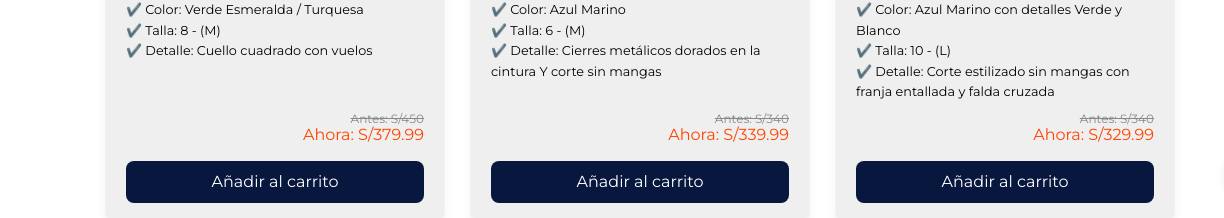
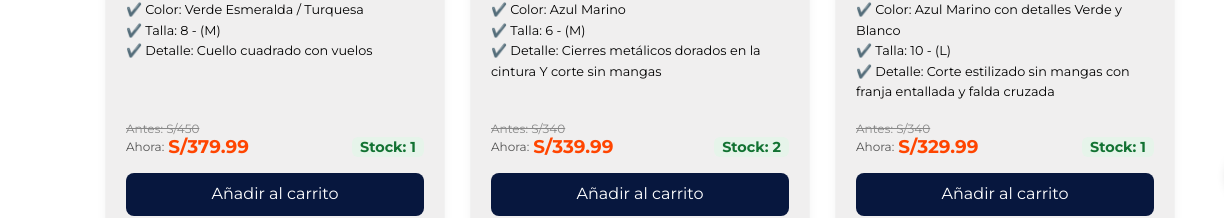
Before and after one commit to JJerjes/NutraAdvance-US, a website built with Vite: page frontend/pages/accesorios-mujeres.html in a window 1280 px wide. Shown: the part 585-803 px from the top of the page, 0-1224 px from the left. Built offline with nearby package versions, Linux system fonts and the light colour scheme.

Commit message:
feat: actualiza diseño de product card con stock, rutas de favicons y endpoints del backend

```diff
--- a/backend/NutraAdvanceAPI/appsettings.Development.json
+++ b/backend/NutraAdvanceAPI/appsettings.Development.json
@@ -4,5 +4,11 @@
       "Default": "Information",
       "Microsoft.AspNetCore": "Warning"
     }
+  },
+  "Cors": {
+    "AllowedOrigins": [
+      "http://localhost:5173",
+      "http://localhost:4173"
+    ]
   }
 }
--- a/frontend/public/json/accesorios-mujeres.json
+++ b/frontend/public/json/accesorios-mujeres.json
@@ -7,6 +7,7 @@
       "original": 450,
       "oferta": 379.99
     },
+    "stock": 1,
     "imagen": "/images/accesorios-mujeres/one.png"
   },
   {
@@ -17,6 +18,7 @@
       "original": 340,
       "oferta": 339.99
     },
+    "stock": 2,
     "imagen": "/images/accesorios-mujeres/two.webp"
   },
   {
@@ -27,6 +29,7 @@
       "original": 340,
       "oferta": 329.99
     },
+    "stock": 1,
     "imagen": "/images/accesorios-mujeres/three.webp"
   },
   {
@@ -37,6 +40,7 @@
       "original": 450,
       "oferta": 379.99
     },
+    "stock": 1,
     "imagen": "/images/accesorios-mujeres/four.webp"
   },
   {
@@ -47,6 +51,7 @@
       "original": 450,
       "oferta": 389.99
     },
+    "stock": 1,
     "imagen": "/images/accesorios-mujeres/five.webp"
   },
   {
@@ -57,6 +62,7 @@
       "original": 440,
       "oferta": 359.99
     },
+    "stock": 1,
     "imagen": "/images/accesorios-mujeres/six.webp"
   },
   {
@@ -67,6 +73,7 @@
       "original": 300,
       "oferta": 239.99
     },
+    "stock": 1,
     "imagen": "/images/accesorios-mujeres/seven.webp"
   },
   {
@@ -77,6 +84,7 @@
       "original": 1100,
       "oferta": 799.99
     },
+    "stock": 1,
     "imagen": "/images/accesorios-mujeres/eight.webp"
   },
   {
@@ -87,6 +95,7 @@
       "original": 340,
       "oferta": 249.99
     },
+    "stock": 1,
     "imagen": "/images/accesorios-mujeres/nine.webp"
   },
   {
@@ -97,6 +106,7 @@
       "original": 280,
       "oferta": 229.99
     },
+    "stock": 1,
     "imagen": "/images/accesorios-mujeres/ten.webp"
   },
   {
@@ -107,6 +117,7 @@
       "original": 280,
       "oferta": 249.99
     },
+    "stock": 1,
     "imagen": "/images/accesorios-mujeres/eleven.png"
   },
   {
@@ -117,6 +128,7 @@
       "original": 320,
       "oferta": 289.99
     },
+    "stock": 1,
     "imagen": "/images/accesorios-mujeres/twelve.png"
   }
 ]
--- a/frontend/public/json/salud.json
+++ b/frontend/public/json/salud.json
@@ -7,6 +7,7 @@
       "original": 350,
       "oferta": 299.99
     },
+    "stock": 3,
     "imagen": "/images/glucosamine.png"
   }
 ]
--- a/frontend/src/css/catalogo.css
+++ b/frontend/src/css/catalogo.css
@@ -100,10 +100,14 @@
 
     & .price-container {
       display: flex;
+      justify-content: space-between;
+      align-items: flex-end;
+      margin-top: 10px;
+
+      & .left-price {
+        display: flex;
         flex-direction: column;
-      text-align: end;
-      font-weight: 500;
-      color: orangered;
+        text-align: left;
 
         & .original-price {
           font-size: 0.75rem;
@@ -111,8 +115,47 @@
           text-decoration: line-through;
         }
 
+        & .current-price-wrapper {
+          display: flex;
+          align-items: center;
+          gap: 4px;
+
+          & .price-label {
+            font-size: 0.75rem;
+            color: #555;
+            font-weight: 500;
+          }
+
           & .price {
-        font-size: 1rem;
+            font-size: 1.15rem;
+            font-weight: 700;
+            color: orangered;
+          }
+        }
+      }
+
+      & .right-stock {
+        display: flex;
+        flex-direction: column;
+        align-items: flex-end;
+        gap: 3px;
+
+        & .stock-badge {
+          font-size: 0.9rem;
+          font-weight: 600;
+          padding: 2px 8px;
+          border-radius: 6px;
+
+          &.in-stock {
+            background-color: #e6f4ea;
+            color: #137333;
+          }
+
+          &.out-of-stock {
+            background-color: #fce8e6;
+            color: #c5221f;
+          }
+        }
       }
     }
 
@@ -130,12 +173,18 @@
         background-color 0.5s ease,
         transform 0.1s ease;
 
-      &:hover {
+      &:hover:not(:disabled) {
         background-color: #127d12;
       }
 
-      &:active {
+      &:active:not(:disabled) {
         transform: scale(0.98);
+      }
+
+      &:disabled {
+        background-color: #888;
+        cursor: not-allowed;
+        opacity: 0.7;
       }
     }
   }
--- a/frontend/src/js/catalogo.js
+++ b/frontend/src/js/catalogo.js
@@ -7,22 +7,54 @@ function createProductCard(product) {
   const card = document.createElement('div');
   card.classList.add('product-card');
 
+  // Verificar si hay stock disponible
+  const stockAvailable = product.stock && product.stock > 0;
+
   card.innerHTML = `
     <img src="${product.imagen}" alt="${product.nombre}" class="product-thumb" loading="lazy">
     <div class="product-info">
       <h3>${product.nombre}</h3>
       <p>${product.descripcion}</p>
+
+      <!-- Contenedor con distribución en 2 columnas -->
       <div class="price-container">
-        <span class="original-price">Antes: S/${product.precio.original}</span>
-        <span class="price">Ahora: S/${product.precio.oferta}</span>
+        <!-- Columna Izquierda: Precio Anterior arriba y Precio Actual abajo -->
+        <div class="left-price">
+          ${
+            product.precio.original
+              ? `<span class="original-price">Antes: S/${product.precio.original}</span>`
+              : ''
+          }
+          <div class="current-price-wrapper">
+            <span class="price-label">Ahora:</span>
+            <span class="price">S/${product.precio.oferta}</span>
+          </div>
+        </div>
+
+        <!-- Columna Derecha: Estado de Stock -->
+        <div class="right-stock">
+          <span class="stock-badge ${stockAvailable ? 'in-stock' : 'out-of-stock'}">
+            ${stockAvailable ? `Stock: ${product.stock}` : 'Agotado'}
+          </span>
+        </div>
       </div>
-      <button class="btn-buy" data-id="${product.id}">Añadir al carrito</button>
+
+      <!-- Botón inteligente que se deshabilita si no hay stock -->
+      <button
+        class="btn-buy"
+        data-id="${product.id}"
+        ${!stockAvailable ? 'disabled' : ''}
+      >
+        ${stockAvailable ? 'Añadir al carrito' : 'Agotado'}
+      </button>
     </div>
   `;
 
-  card
-    .querySelector('.btn-buy')
-    .addEventListener('click', () => addToCart(product));
+  // Asignar el evento solo si hay stock disponible
+  const buyBtn = card.querySelector('.btn-buy');
+  if (stockAvailable) {
+    buyBtn.addEventListener('click', () => addToCart(product));
+  }
 
   return card;
 }
```
Also changed, not shown: backend/NutraAdvanceAPI/appsettings.json (+9 -0 lines), frontend/index.html (+7 -17 lines), frontend/pages/salud.html (+31 -2 lines), frontend/public/json/accesorios-hombres.json (+9 -0 lines), frontend/public/images/site.webmanifest (added), 3 other files. Lines whose indentation alone changed are shown as unchanged.
